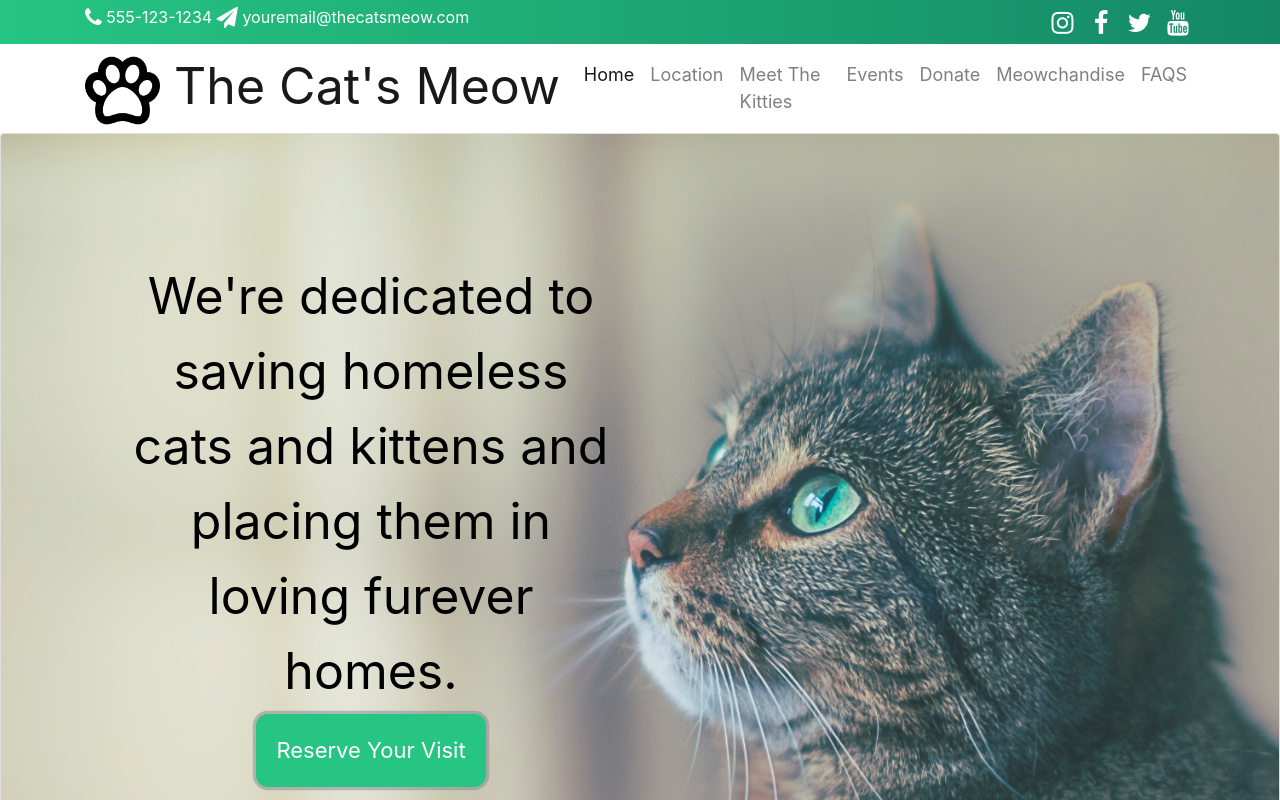
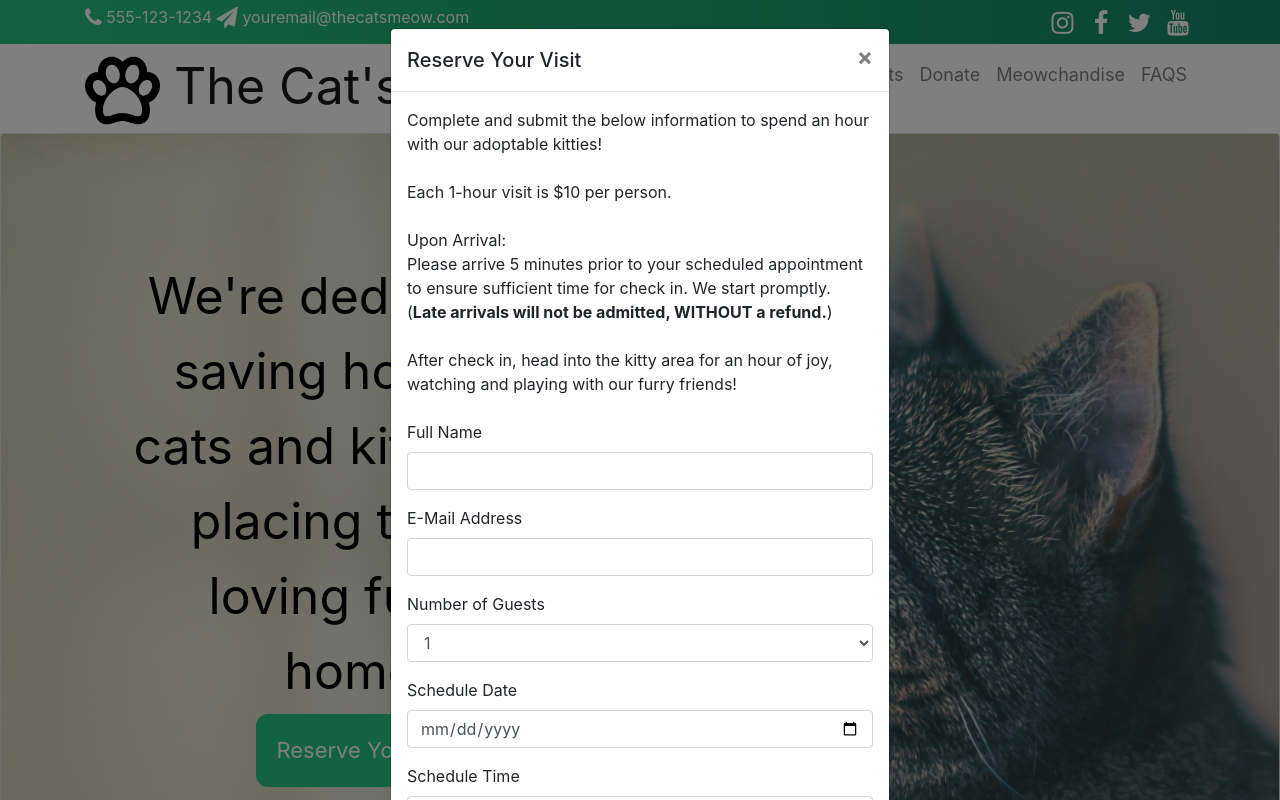
Before and after one commit to tashabryn/nucampsite-reactnative, a React (Create React App) app: page /home in a window 1280 px wide. Both pictures are taken after a click on the button "Reserve Your Visit". Shown: the top 800 px of the page. Built offline with nearby package versions, Linux system fonts and the light colour scheme.

Commit message:
Working on Modals

```diff
--- a/src/components/BackgroundComponent.js
+++ b/src/components/BackgroundComponent.js
@@ -1,8 +1,32 @@
-import { Button } from 'reactstrap';
 import React, { Component } from 'react';
-import { Card, CardImg, CardImgOverlay, CardText } from 'reactstrap';
+import { Card, CardImg, CardImgOverlay, CardText, Button, Modal,
+    ModalHeader, ModalBody, Form, FormGroup, Input, Label } from 'reactstrap';
 
 class Background extends Component {
+
+    constructor(props) {
+        super(props);
+        this.state = {
+            isModalOpen: false
+        };
+        this.toggleModal = this.toggleModal.bind(this);
+        this.handleVisit = this.handleVisit.bind(this);
+    }
+
+
+    toggleModal() {
+        this.setState({
+            isModalOpen: !this.state.isModalOpen
+        });
+    }
+
+    handleVisit(event) {
+        alert(`Fullname: ${this.fullname.value} E-Mail: ${this.email.value} NumGuests: ${this.numGuests.checked}
+            Date: ${this.date.value} Time: ${this.time.value}`);
+        this.toggleModal();
+        event.preventDefault();
+    }
+
     render() {
         return (
             <Card>
@@ -10,7 +34,67 @@ class Background extends Component {
                 <CardImgOverlay>
                     <CardText id="reservecardtext">We're dedicated to saving homeless cats and kittens
                     and placing them in loving furever homes.<br></br>
-                    <Button id="reservebutton">Reserve Your Visit</Button>
+                    <Button id="reservebutton" onClick={this.toggleModal}>Reserve Your Visit</Button>
+                        <Modal isOpen ={this.state.isModalOpen} toggle={this.toggleModal}>
+                            <ModalHeader toggle={this.toggleModal}>Reserve Your Visit</ModalHeader>
+                            <ModalBody>
+                                <Form onSubmit={this.handleVisit}>
+                                    <FormGroup>
+                                        <Label>
+                                        Complete and submit the below information to spend an hour with our adoptable kitties!<br></br><br></br>
+                                        Each 1-hour visit is $10 per person.<br></br>
+
+                                        <br></br>Upon Arrival:<br></br>
+                                        Please arrive 5 minutes prior to your scheduled appointment to ensure sufficient time for check in. We start promptly. (<strong>Late arrivals will not be admitted, WITHOUT a refund.</strong>)<br></br>
+
+                                        <br></br>After check in, head into the kitty area for an hour of joy, watching and playing with our furry friends!<br></br>
+                                        </Label>
+                                    </FormGroup>
+                                    <FormGroup>
+                                        <Label for="fullname">Full Name</Label>
+                                        <Input type="text" id="fullname" name="fullname"
+                                            innerRef={input => this.fullname = input} />
+                                    </FormGroup>
+                                    <FormGroup>
+                                        <Label for="email">E-Mail Address</Label>
+                                        <Input type="email" id="email" name="email"
+                                            innerRef={input => this.email = input} />
+                                    </FormGroup>
+                                    <FormGroup>
+                                        <Label for="numGuests">Number of Guests</Label>
+                                        <Input type="select" name="numGuests" id="numGuests"
+                                            innerRef={input => this.numGuests = input} >
+                                            <option>1</option>
+                                            <option>2</option>
+                                            <option>3</option>
+                                            <option>4</option>
+                                            <option>5</option>
+                                            <option>6</option>
+                                        </Input>
+                                    </FormGroup>
+                                    <FormGroup>
+                                        <Label for="date">Schedule Date</Label>
+                                        <Input type="date" id="date" name="date" placeholder="mm/dd/yyyy"
+                                            innerRef={input => this.date = input} />
+                                    </FormGroup>
+                                    <FormGroup>
+                                        <Label for="time">Schedule Time</Label>
+                                        <Input type="select" name="time" id="time"
+                                            innerRef={input => this.time = input} >
+                                            <option>10:00AM</option>
+                                            <option>11:00AM</option>
+                                            <option>12:00PM</option>
+                                            <option>1:00PM</option>
+                                            <option>2:00PM</option>
+                                            <option>3:00PM</option>
+                                            <option>4:00PM</option>
+                                        </Input>
+                                    </FormGroup>
+                                    <Button type="submit" value="submit" color="secondary">Cancel</Button>{' '}
+                                    <Button type="submit" value="submit" color="primary">Submit</Button>
+                                </Form>
+                            </ModalBody>
+                        </Modal>
                     </CardText>
                 </CardImgOverlay>
             </Card>
```
